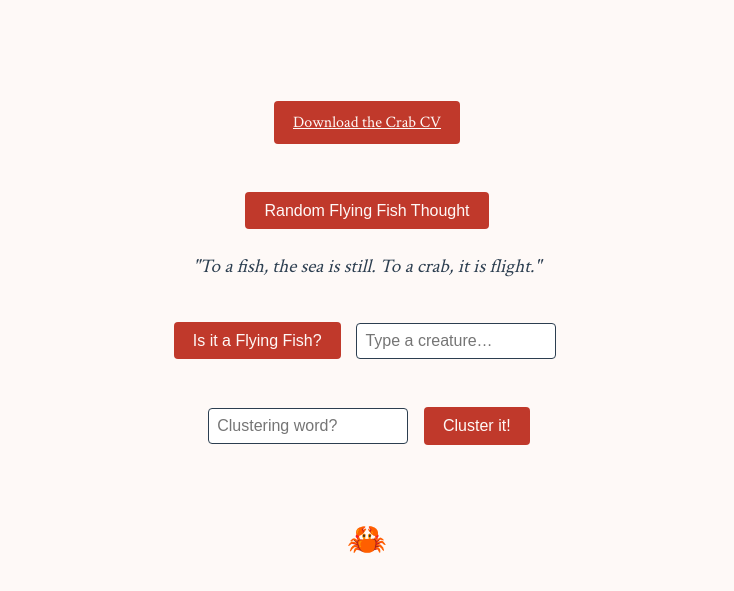
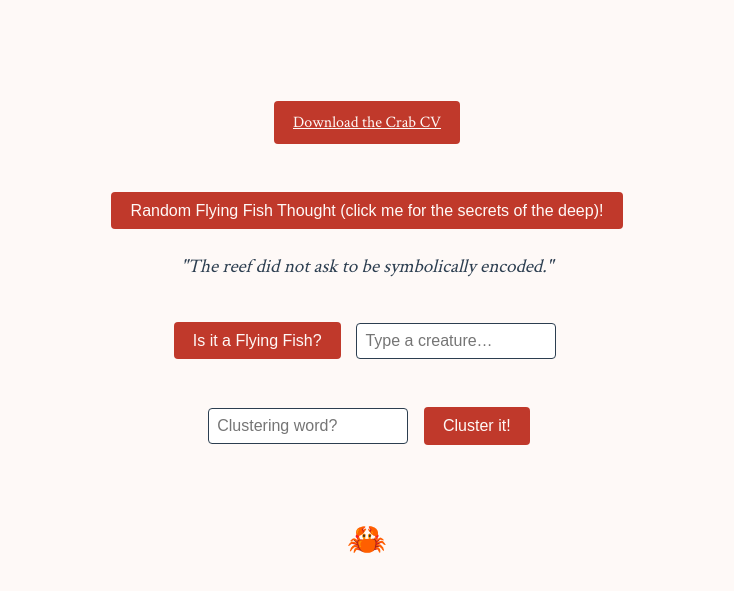
Before and after one commit to cbhughes29/docrabsthinkfishareflying.github.io, a plain HTML site: page index.html in a window 1280 px wide. Shown: the part 193-784 px from the top of the page, without its empty margins (273-1007 px from the left). Drawn offline with Linux system fonts and the light colour scheme.

Commit message:
Update index.html

```diff
--- a/index.html
+++ b/index.html
@@ -20,9 +20,9 @@
 
     <!-- Random Flying Fish Thought -->
     <section id="thought">
-      <button id="thought-btn" class="btn">Random Flying Fish Thought</button>
+      <button id="thought-btn" class="btn">Random Flying Fish Thought (click me for the secrets of the deep)!</button>
       <blockquote id="thought-display">
-        "To a fish, the sea is still. To a crab, it is flight."
+        "The reef did not ask to be symbolically encoded."
       </blockquote>
     </section>
 
```
